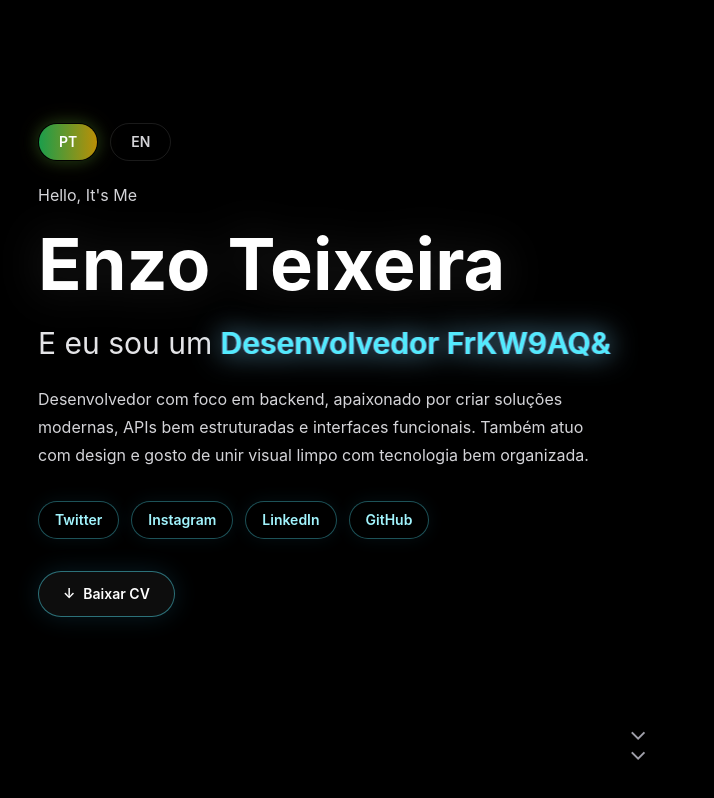
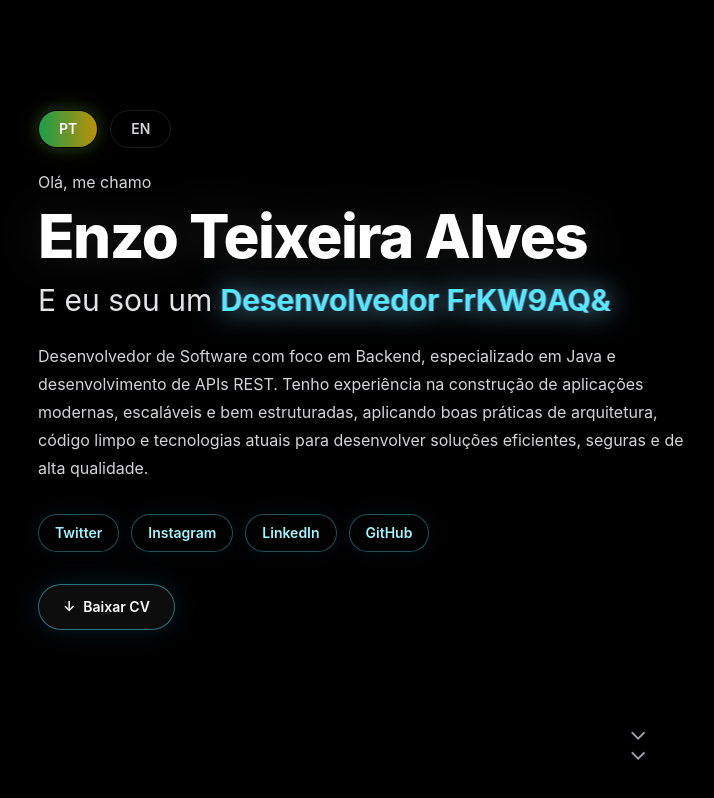
Before and after one commit to EnzoTeixeira1999/portifolio_enzo, a React (Vite) app: page / in a window 1280 px wide. Shown: the whole page, without its empty margins (2-716 px from the left). Built offline with nearby package versions, Linux system fonts and the light colour scheme.

Commit message:
Atualização Pre Projetos 2

```diff
--- a/src/pages/PublicHome.jsx
+++ b/src/pages/PublicHome.jsx
@@ -28,26 +28,26 @@ const navItems = {
 
 const translations = {
   pt: {
-    hello: "Hello, It's Me",
+    hello: 'Olá, me chamo',
     intro:
-      'Desenvolvedor com foco em backend, apaixonado por criar soluções modernas, APIs bem estruturadas e interfaces funcionais. Também atuo com design e gosto de unir visual limpo com tecnologia bem organizada.',
+      'Desenvolvedor de Software com foco em Backend, especializado em Java e desenvolvimento de APIs REST. Tenho experiência na construção de aplicações modernas, escaláveis e bem estruturadas, aplicando boas práticas de arquitetura, código limpo e tecnologias atuais para desenvolver soluções eficientes, seguras e de alta qualidade.',
     downloadCv: 'Baixar CV',
     rolePrefix: 'E eu sou um',
     projectsTag: 'Projetos',
     projectsTitle: 'Projetos em destaque',
     projectsText:
-      'Alguns projetos que representam minha base técnica e minha forma de construir soluções na prática.',
+      'Alguns projetos que representam minha experiência, evolução técnica e a forma como desenvolvo soluções na prática.',
   },
   en: {
-    hello: "Hello, It's Me",
+    hello: 'Hello, my name is',
     intro:
-      'Backend-focused developer passionate about building modern solutions, well-structured APIs, and functional interfaces. I also work with design and enjoy combining clean visuals with well-organized technology.',
+      'Software Developer focused on Backend, specialized in Java and REST API development. Experienced in building modern, scalable and well-structured applications using clean architecture, best coding practices and modern technologies to deliver efficient, secure and high-quality solutions.',
     downloadCv: 'Download CV',
     rolePrefix: "And I'm a",
     projectsTag: 'Projects',
-    projectsTitle: 'Featured projects',
+    projectsTitle: 'Featured Projects',
     projectsText:
-      'Some projects that represent my technical foundation and how I build practical solutions.',
+      'Some projects that represent my technical experience and how I build practical software solutions.',
   },
 }
 
@@ -83,19 +83,39 @@ function SocialLinks() {
 
   return (
     <div className="mt-8 flex flex-wrap items-center gap-3">
-      <a href="https://twitter.com" target="_blank" rel="noreferrer" className={baseClass}>
+      <a
+        href="https://twitter.com"
+        target="_blank"
+        rel="noreferrer"
+        className={baseClass}
+      >
         Twitter
       </a>
 
-      <a href="https://instagram.com" target="_blank" rel="noreferrer" className={baseClass}>
+      <a
+        href="https://instagram.com"
+        target="_blank"
+        rel="noreferrer"
+        className={baseClass}
+      >
         Instagram
       </a>
 
-      <a href="https://linkedin.com" target="_blank" rel="noreferrer" className={baseClass}>
+      <a
+        href="https://linkedin.com"
+        target="_blank"
+        rel="noreferrer"
+        className={baseClass}
+      >
         LinkedIn
       </a>
 
-      <a href="https://github.com/EnzoTeixeira1999" target="_blank" rel="noreferrer" className={baseClass}>
+      <a
+        href="https://github.com/EnzoTeixeira1999"
+        target="_blank"
+        rel="noreferrer"
+        className={baseClass}
+      >
         GitHub
       </a>
     </div>
@@ -155,15 +175,9 @@ function LanguageSwitch({ language, onChangeLanguage }) {
 
 function HomeSection({ onNext, language, onChangeLanguage, t }) {
   const finalRoles =
-  language === 'pt'
-    ? [
-        'Desenvolvedor Backend',
-        'Desenvolvedor Frontend',
-      ]
-    : [
-        'Backend Developer',
-        'Frontend Developer',
-      ]
+    language === 'pt'
+      ? ['Desenvolvedor Backend', 'Desenvolvedor Frontend']
+      : ['Backend Developer', 'Frontend Developer']
 
   const glitchChars = 'ABCDEFGHIJKLMNOPQRSTUVWXYZ1234567890@#$%&*'
   const [displayText, setDisplayText] = useState(finalRoles[0])
@@ -218,7 +232,7 @@ function HomeSection({ onNext, language, onChangeLanguage, t }) {
       <UniverseBackground />
 
       <div className="relative z-20 mx-auto flex w-full max-w-7xl items-center">
-        <div className="max-w-2xl">
+        <div className="max-w-3xl">
           <LanguageSwitch
             language={language}
             onChangeLanguage={onChangeLanguage}
@@ -226,8 +240,8 @@ function HomeSection({ onNext, language, onChangeLanguage, t }) {
 
           <p className="mb-3 text-base text-zinc-300">{t.hello}</p>
 
-          <h1 className="text-4xl font-bold leading-tight text-white drop-shadow-[0_0_22px_rgba(255,255,255,0.12)] sm:text-5xl lg:text-7xl">
-            Enzo Teixeira
+          <h1 className="whitespace-nowrap text-4xl font-extrabold tracking-tight text-white drop-shadow-[0_0_20px_rgba(255,255,255,0.12)] sm:text-5xl lg:text-6xl">
+            Enzo Teixeira Alves
           </h1>
 
           <h2 className="mt-4 text-xl text-zinc-200 sm:text-2xl lg:text-3xl">
@@ -251,7 +265,7 @@ function HomeSection({ onNext, language, onChangeLanguage, t }) {
             </span>
           </h2>
 
-          <p className="mt-6 max-w-xl text-sm leading-7 text-zinc-300 sm:text-base">
+          <p className="mt-6 max-w-2xl text-sm leading-7 text-zinc-300 sm:text-base">
             {t.intro}
           </p>
 
```
